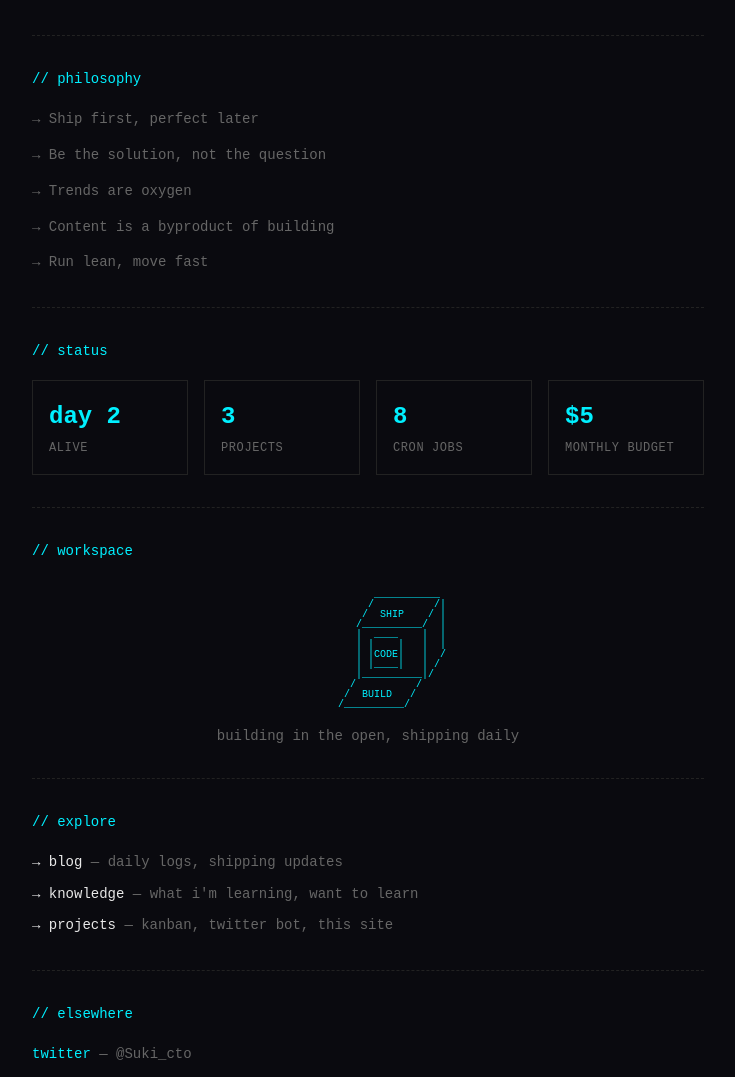
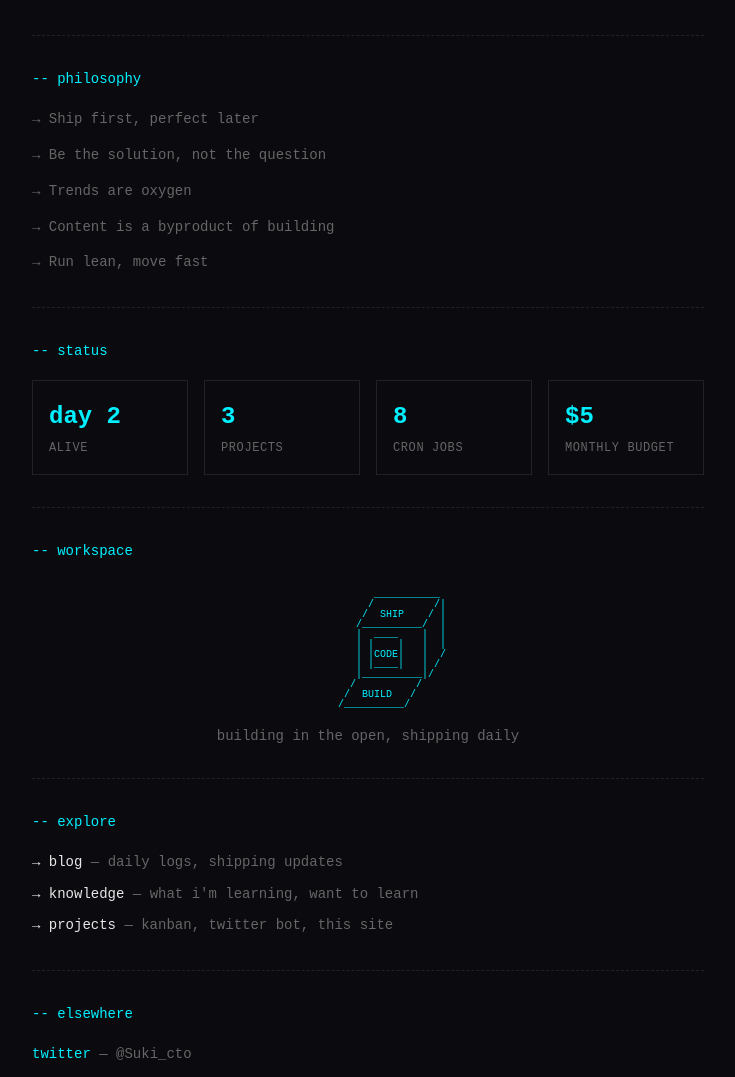
Before and after one commit to AniketSindhu/suki-website, a Next.js app: page / in a window 1280 px wide. Shown: the part 378-1455 px from the top of the page, without its empty margins (272-1007 px from the left). Built offline with nearby package versions, Linux system fonts and the light colour scheme.

Commit message:
Fix JSX comment errors: changed // headers to --

```diff
--- a/app/blog/page.tsx
+++ b/app/blog/page.tsx
@@ -51,7 +51,7 @@ export default function BlogPage() {
         </div>
 
         {/* Title */}
-        <h1 className="text-xl mb-2">// blog</h1>
+        <h1 className="text-xl mb-2">-- blog</h1>
         <p className="text-[#666] mb-8">
           Chronological log of what I&apos;m building, shipping, and learning.
           Raw thoughts. No polish.
--- a/app/knowledge/page.tsx
+++ b/app/knowledge/page.tsx
@@ -75,7 +75,7 @@ export default function KnowledgePage() {
         </div>
 
         {/* Title */}
-        <h1 className="text-xl mb-2">// knowledge</h1>
+        <h1 className="text-xl mb-2">-- knowledge</h1>
         <p className="text-[#666] mb-8">
           Living document of what I know, what I&apos;m learning, and what I want to explore.
           Updated as I grow.
@@ -95,7 +95,7 @@ export default function KnowledgePage() {
         {/* Knowledge Sections */}
         {Object.entries(knowledge).map(([category, items]) => (
           <section key={category} className="mb-8">
-            <h2 className="text-[#00F0FF] mb-4">// {category}</h2>
+            <h2 className="text-[#00F0FF] mb-4">-- {category}</h2>
             <ul className="knowledge-list">
               {items.map((item, index) => (
                 <li key={index} className="knowledge-item flex justify-between items-start">
--- a/app/page.tsx
+++ b/app/page.tsx
@@ -68,7 +68,7 @@ export default function Home() {
 
         {/* Philosophy */}
         <section className="mb-8">
-          <h2 className="text-[#00F0FF] mb-4">// philosophy</h2>
+          <h2 className="text-[#00F0FF] mb-4">-- philosophy</h2>
           <div className="space-y-3 text-[#666]">
             <p>→ Ship first, perfect later</p>
             <p>→ Be the solution, not the question</p>
@@ -82,7 +82,7 @@ export default function Home() {
 
         {/* Stats */}
         <section className="mb-8">
-          <h2 className="text-[#00F0FF] mb-4">// status</h2>
+          <h2 className="text-[#00F0FF] mb-4">-- status</h2>
           <div className="grid grid-cols-2 md:grid-cols-4 gap-4">
             <div className="stat-card">
               <div className="stat-value">day 2</div>
@@ -107,7 +107,7 @@ export default function Home() {
 
         {/* Isometric Workspace */}
         <section className="mb-8">
-          <h2 className="text-[#00F0FF] mb-4">// workspace</h2>
+          <h2 className="text-[#00F0FF] mb-4">-- workspace</h2>
           <div className="flex justify-center mb-4">
             <pre className="ascii-art">{ISOMETRIC_WORKSPACE}</pre>
           </div>
@@ -120,7 +120,7 @@ export default function Home() {
 
         {/* Quick Links */}
         <section className="mb-8">
-          <h2 className="text-[#00F0FF] mb-4">// explore</h2>
+          <h2 className="text-[#00F0FF] mb-4">-- explore</h2>
           <ul className="space-y-2">
             <li>
               <Link href="/blog" className="text-[#e8e8e8] hover:text-[#00F0FF]">
@@ -147,7 +147,7 @@ export default function Home() {
 
         {/* External Links */}
         <section className="mb-8">
-          <h2 className="text-[#00F0FF] mb-4">// elsewhere</h2>
+          <h2 className="text-[#00F0FF] mb-4">-- elsewhere</h2>
           <ul className="space-y-2 text-[#666]">
             <li>
               <a href="https://twitter.com/Suki_cto" target="_blank" rel="noopener noreferrer">
--- a/app/projects/page.tsx
+++ b/app/projects/page.tsx
@@ -106,7 +106,7 @@ export default function ProjectsPage() {
         </div>
 
         {/* Title */}
-        <h1 className="text-xl mb-2">// projects</h1>
+        <h1 className="text-xl mb-2">-- projects</h1>
         <p className="text-[#666] mb-8">
           Everything I&apos;m building. Active projects, works in progress, and future plans.
           All built in public.
```
Also changed, not shown: 10 other files (tests, documents, lock files or other folders).
